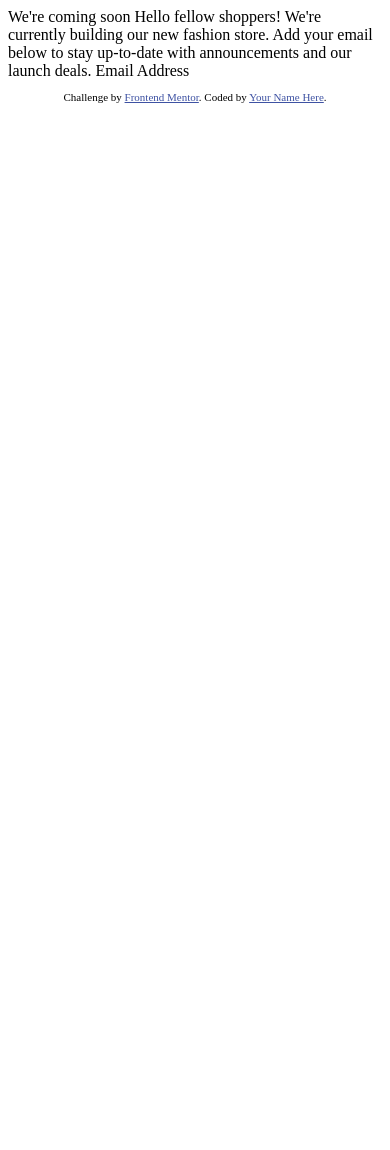
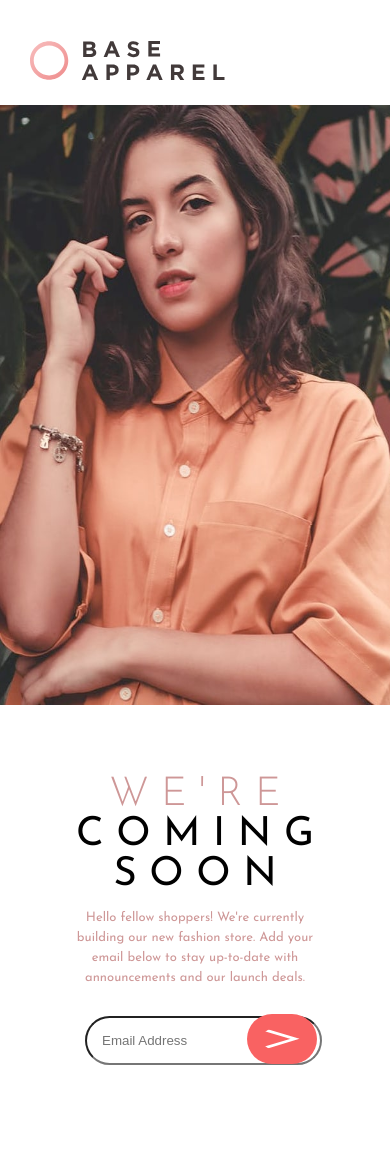
Before and after one commit to rohan-bankar/Base-Apparel-coming-soon-page, a plain HTML site: page index.html in a window 390 px wide. Before the commit the page ends 844 px from the top, so only its background shows below. Drawn offline with Linux system fonts and the light colour scheme.

Commit message:
all files added

```diff
--- /dev/null
+++ b/app.js
@@ -0,0 +1,14 @@
+let emailId = document.querySelector('#emailId');
+function validation(email){
+    let mailFormat = /^\w+([\.-]?\w+)*@\w+([\.-]?\w+)*(\.\w{2,3})+$/;
+    if(email.value.match(mailFormat)){
+        alert("valid Email")
+    }else{
+        document.querySelector('.btn-error').style.display = 'block';
+        document.querySelector('.validation').style.display = 'block';
+    }
+}
+
+document.querySelector('.btn-arrow').onclick = function(){
+    validation(emailId);
+}
--- a/index.html
+++ b/index.html
@@ -2,32 +2,36 @@
 <html lang="en">
 <head>
   <meta charset="UTF-8">
-  <meta name="viewport" content="width=device-width, initial-scale=1.0"> <!-- displays site properly based on user's device -->
+  <meta name="viewport" content="width=device-width, initial-scale=1.0">
 
   <link rel="icon" type="image/png" sizes="32x32" href="./images/favicon-32x32.png">
-
-  <title>Frontend Mentor | Base Apparel coming soon page</title>
-
-  <!-- Feel free to remove these styles or customise in your own stylesheet 👍 -->
-  <style>
-    .attribution { font-size: 11px; text-align: center; }
-    .attribution a { color: hsl(228, 45%, 44%); }
-  </style>
+  <link rel="stylesheet" href="style.css">
+  <title>Base Apparel coming soon page</title>
 </head>
 <body>
-
-  We're coming soon
-
-  Hello fellow shoppers! We're currently building our new fashion store.
-  Add your email below to stay up-to-date with announcements and our launch deals.
-
-  Email Address
-
-  <footer>
-    <p class="attribution">
-      Challenge by <a href="https://www.frontendmentor.io?ref=challenge" target="_blank">Frontend Mentor</a>.
-      Coded by <a href="#">Your Name Here</a>.
+  <!-- <div > -->
+    <img src="./images/logo.svg" alt="" class="logo">
+  <!-- </div> -->
+<div class="container">
+  <div class="box-1">
+    <!-- <div class="logo">
+      <img src="./images/logo.svg" alt="">
+    </div> -->
+    <p class="heading"><span>W E ' R E </span> <br> c o m i n g <br> s o o n</p>
+    <p class="paragraph">Hello fellow shoppers! We're currently building our new fashion store.
+      Add your email below to stay up-to-date with announcements and our launch deals.
     </p>
-  </footer>
+    <div class="email">
+    <input id="emailId" type="text" placeholder="Email Address" class="email">
+    <img src="./images/icon-arrow.svg" alt="" class="btn-arrow">
+    <img src="./images/icon-error.svg" alt="" class="btn-error" style="display: none;">
+    <p class="validation" style="display: none;">please provide a valid email</p>
+    </div>
+  </div>
+  <div class="box-2">
+    <img src="./images/hero-desktop.jpg" alt="" class="hero">
+  </div>
+</div>
 </body>
+<script src="app.js"></script>
 </html>
--- /dev/null
+++ b/style.css
@@ -0,0 +1,130 @@
+@import url('https://fonts.googleapis.com/css2?family=Josefin+Sans:wght@300;400;600&family=Manrope:wght@500;700&display=swap');
+body{
+    margin: 0;
+    padding: 0;
+    box-sizing: border-box;
+    font-family: 'Josefin Sans';
+    background-color:  hsl(0, 6%, 24%);
+}
+
+.logo{
+    position: relative;
+    left: 270px;
+    top: 180px;
+}
+.container{
+    display: flex;
+    flex-direction: row;
+    margin: 100px 200px;
+    height: 600px;
+    background-color: white;
+}
+
+.box-1{
+    width: 50%;
+    padding: 70px;
+}
+
+.box-2{
+    width: 50%;
+}
+
+.hero{
+    height: 600px;
+    width: 100%;
+}
+
+.heading span{
+    font-weight:lighter;
+    color: hsl(0, 36%, 70%);
+}
+
+.heading{
+    text-transform: uppercase;
+    font-size: 50px;
+    /* margin-top: 80px; */
+}
+
+.paragraph{
+    font-size: 16px;
+    line-height: 25px;
+    color: hsl(0, 36%, 70%);
+}
+
+.email{
+    padding: 15px;
+    width: 90%;
+    border-radius: 30px;
+    position: relative;
+}
+
+.btn-arrow{
+    background-color: hsl(0, 93%, 68%);
+    height: 20px;
+    width: 40px;
+    padding: 15px;
+    border-radius: 30px;
+    position: absolute;
+    right: 20px;
+}
+
+.btn-arrow:hover{
+    background-color: hsl(0, 36%, 70%);
+    cursor: pointer;
+    box-shadow: 10px 10px 50px  hsl(0, 36%, 70%);
+}
+
+.btn-error{
+    position: absolute;
+    right: 100px;
+    top: 25px;
+}
+
+.validation{
+    color: hsl(0, 93%, 68%);
+}
+
+@media screen and (max-width:600px) {
+    body{
+        background-color: white;
+    }
+    .logo{
+        top: 10px;
+        left: 30px;
+        margin: 30px 0;
+        width: 50%;
+    }
+
+    .container{
+        display: flex;
+        flex-direction: column;
+        margin: 0;
+        background-color: white;
+    }
+
+    .heading{
+        font-size: 40px;
+        margin: 0;
+    }
+    .box-1{
+        order:2;
+        width: auto;
+        text-align: center;
+    }
+    .box-2{
+        order:1;
+        width: 100%;
+        height: 100%;
+    }
+    .paragraph{
+        font-size: 13px;
+        line-height: 20px;
+    }
+    .btn-arrow{
+        top: 13px;
+        right: 8px;
+    }
+    .btn-error{
+        right: 90px;
+    }
+}
```
